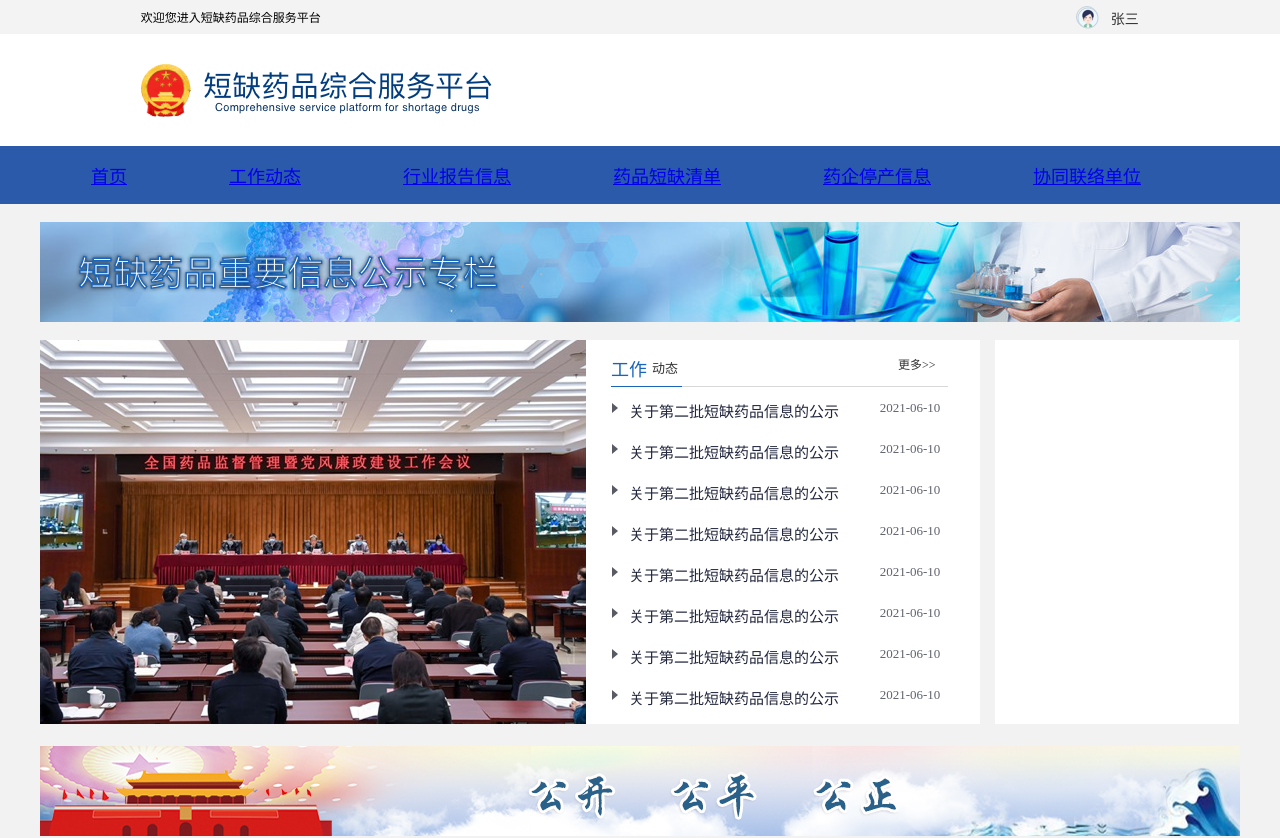
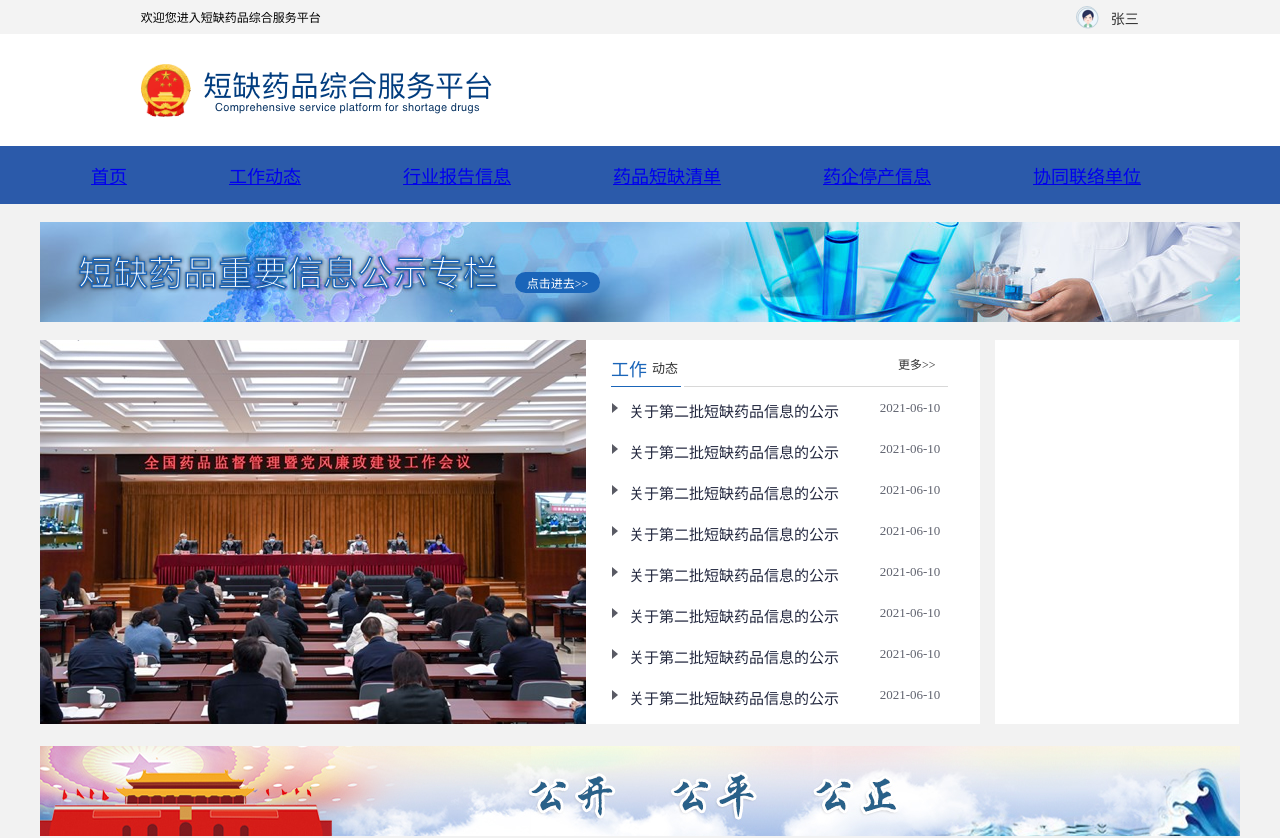
Before and after one commit to shileixyz6/drug-service, a Vue app: page /#/homePage in a window 1280 px wide. Shown: the top 838 px of the page. Built offline with nearby package versions, Linux system fonts and the light colour scheme.

Commit message:
首页-工作动态

```diff
--- a/src/components/HomePage.vue
+++ b/src/components/HomePage.vue
@@ -1,7 +1,7 @@
 <template>
   <div id="home-page">
     <div id="home-page-1">
-      <img src="../assets/home-banner.png"/>
+      <button id="button">点击进去>></button>
     </div>
     <div id="home-page-2">
       <div id="home-page-2-1">
@@ -78,7 +78,6 @@ export default {
     display: flex;
     flex-direction: column;
     width: 1200px;
-    /*height: auto;*/
   }
   #home-page-1 {
     position: relative;
@@ -86,6 +85,21 @@ export default {
     top: 18px;
     width: 1200px;
     height: 100px;
+    background-image: url('../assets/home-banner.png');
+  }
+  #button {
+    position: relative;
+    left: 475px;
+    top: 50px;
+    width: 85px;
+    height: 21px;
+    background: #1A65B9;
+    border-radius: 105px;
+    border: none;
+    font-family: PingFangSC-Regular;
+    font-size: 12px;
+    color: #FFFFFF;
+    font-weight: 400;
   }
   #home-page-2 {
     position: relative;
@@ -121,16 +135,16 @@ export default {
     display: flex;
     left: 25px;
     top: 10px;
-    width: 76px;
+    width: 70px;
     height: 1px;
     background: #1A65B9;
   }
   #home-page-2-2-2-2 {
     position: relative;
     display: flex;
-    left: 20px;
+    left: 28px;
     top: 10px;
-    width: 266px;
+    width: 264px;
     height: 1px;
     background: #D8D8D8;
   }
```
